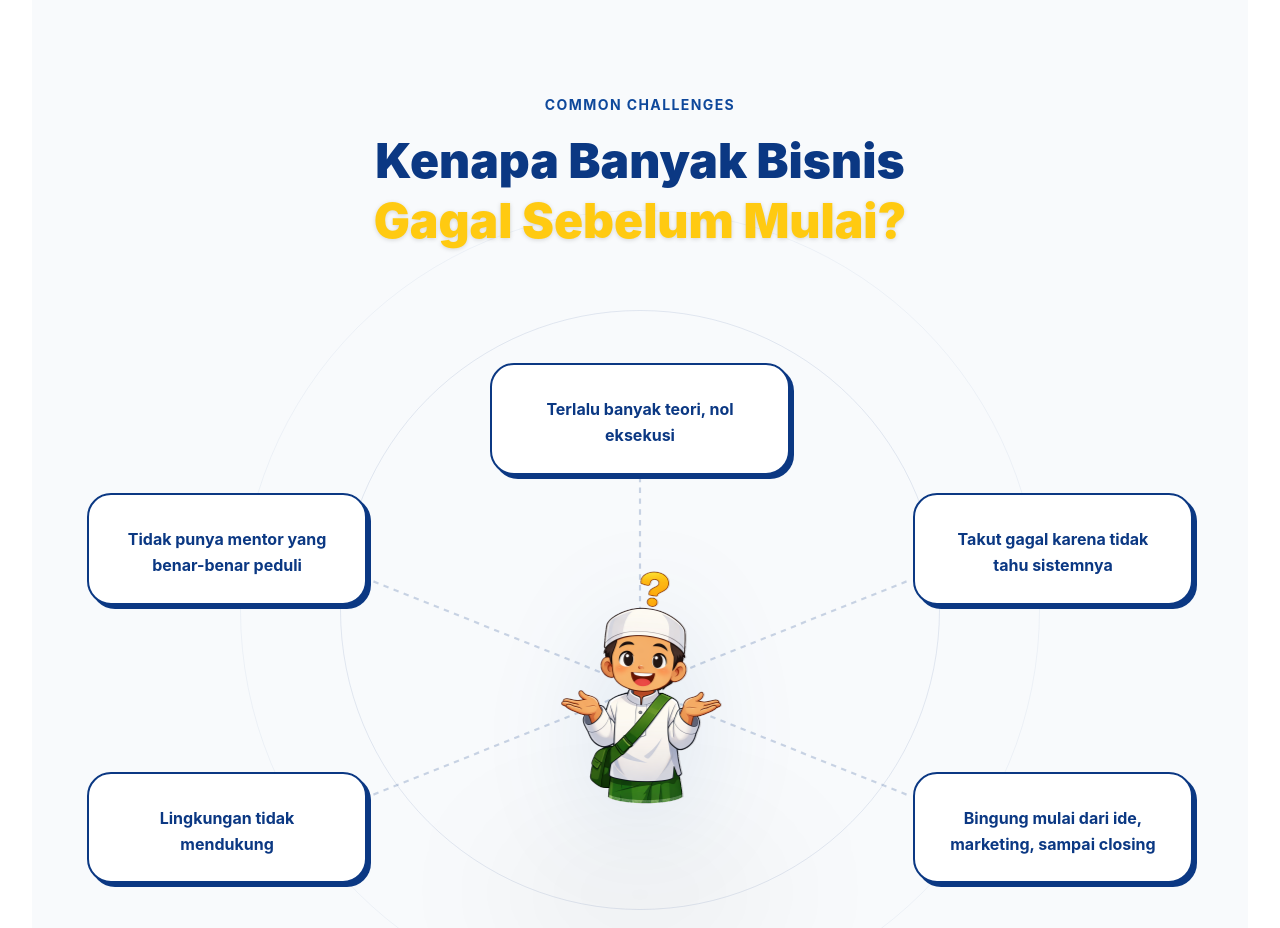
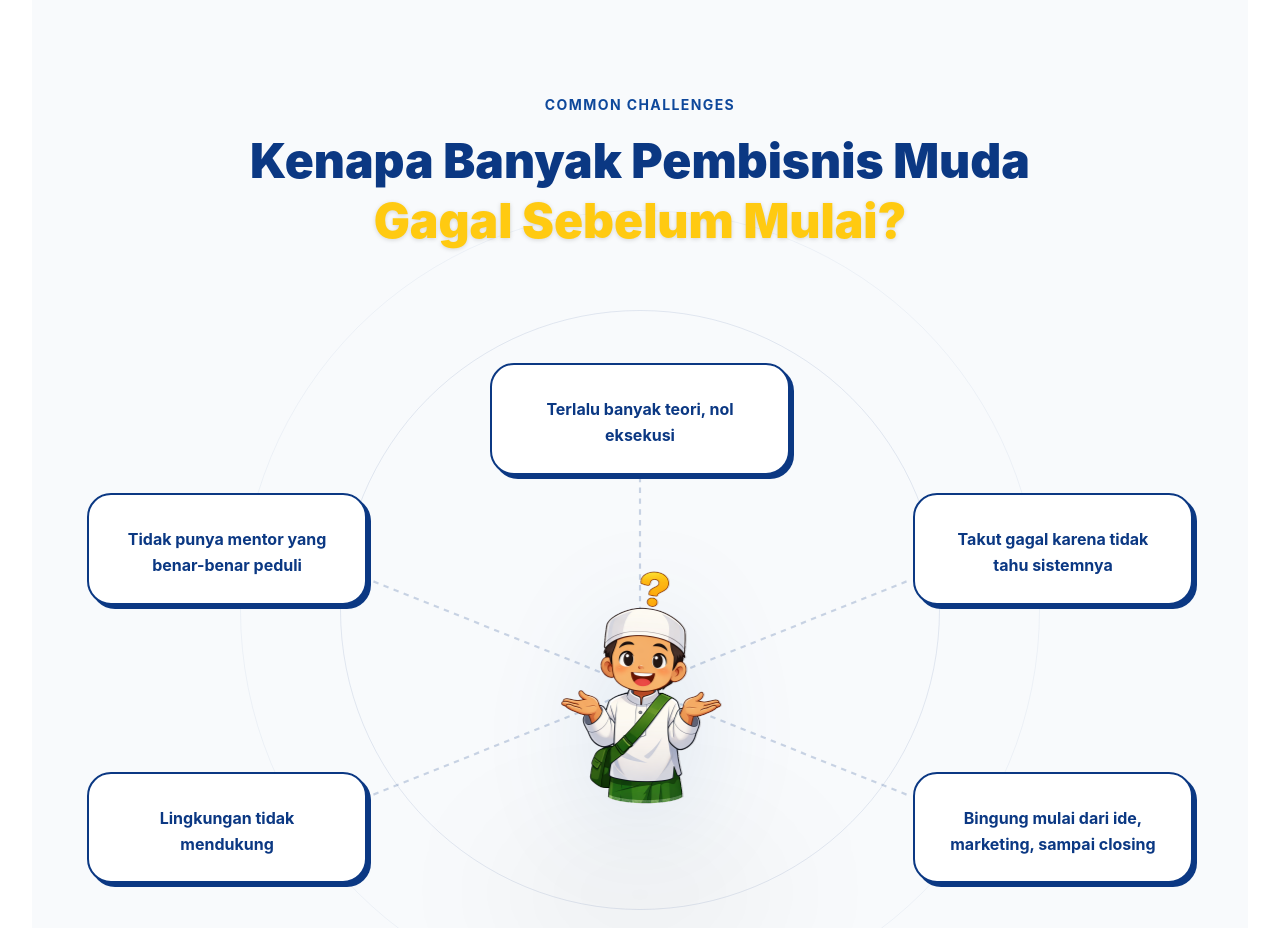
Before and after one commit to projectdanz/LP-pondokEntrepreneur, a React (Vite) app: page / in a window 1280 px wide. Shown: the part 2920-3848 px from the top of the page. Built offline with nearby package versions, Linux system fonts and the light colour scheme.

Commit message:
feat: Update ProblemSection heading text from "Kenapa Banyak Bisnis" to "Kenapa Banyak Pembisnis Muda".

```diff
--- a/src/pages/seactions/ProblemSeaction.jsx
+++ b/src/pages/seactions/ProblemSeaction.jsx
@@ -60,7 +60,7 @@ export default function ProblemSeaction() {
           transition={{ delay: 0.1 }}
           className="text-3xl md:text-5xl font-black text-[#0b3883] leading-tight"
         >
-          Kenapa Banyak Bisnis
+          Kenapa Banyak Pembisnis Muda
           <br />
           <span className="text-[#ffca11] drop-shadow-sm">
             Gagal Sebelum Mulai?
```
